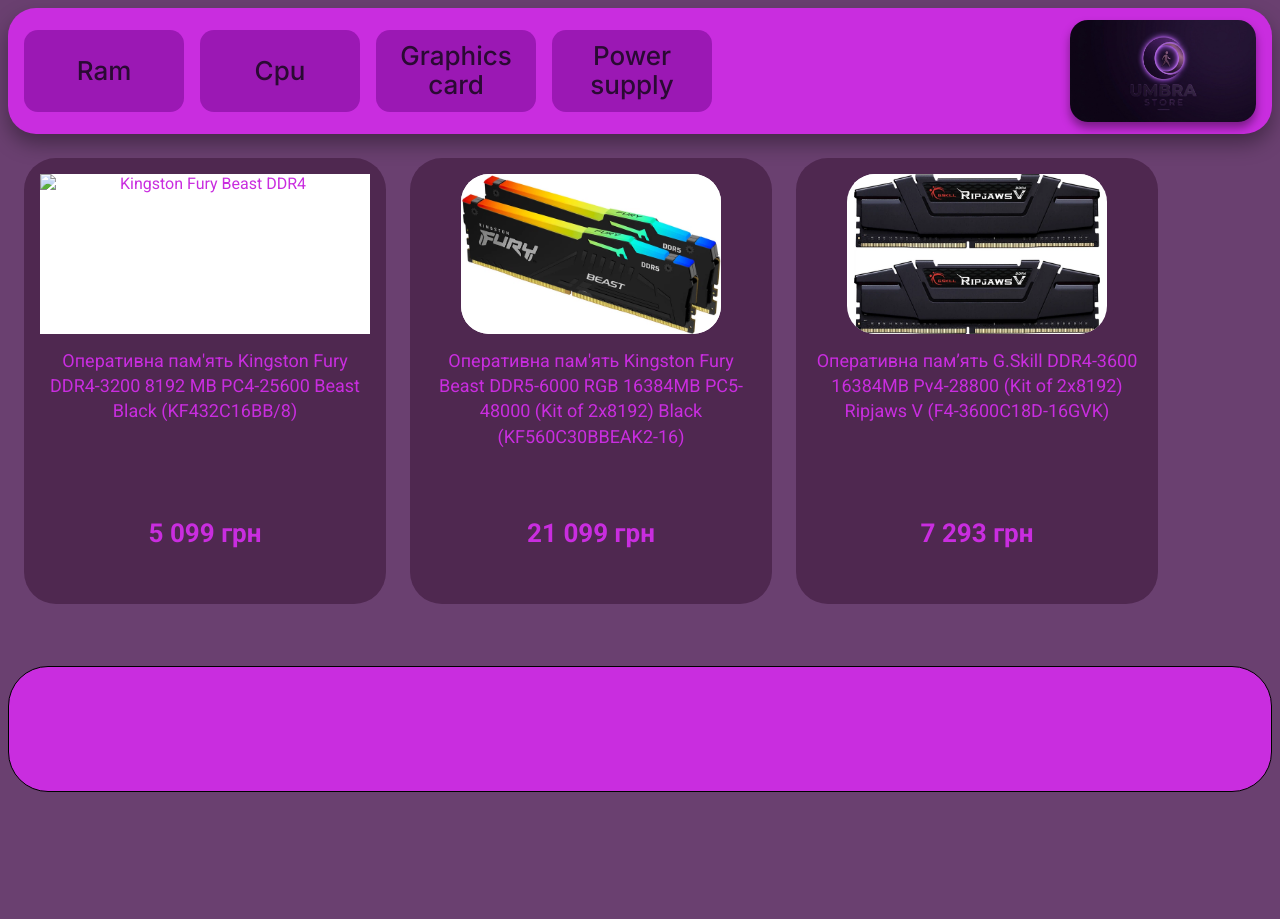
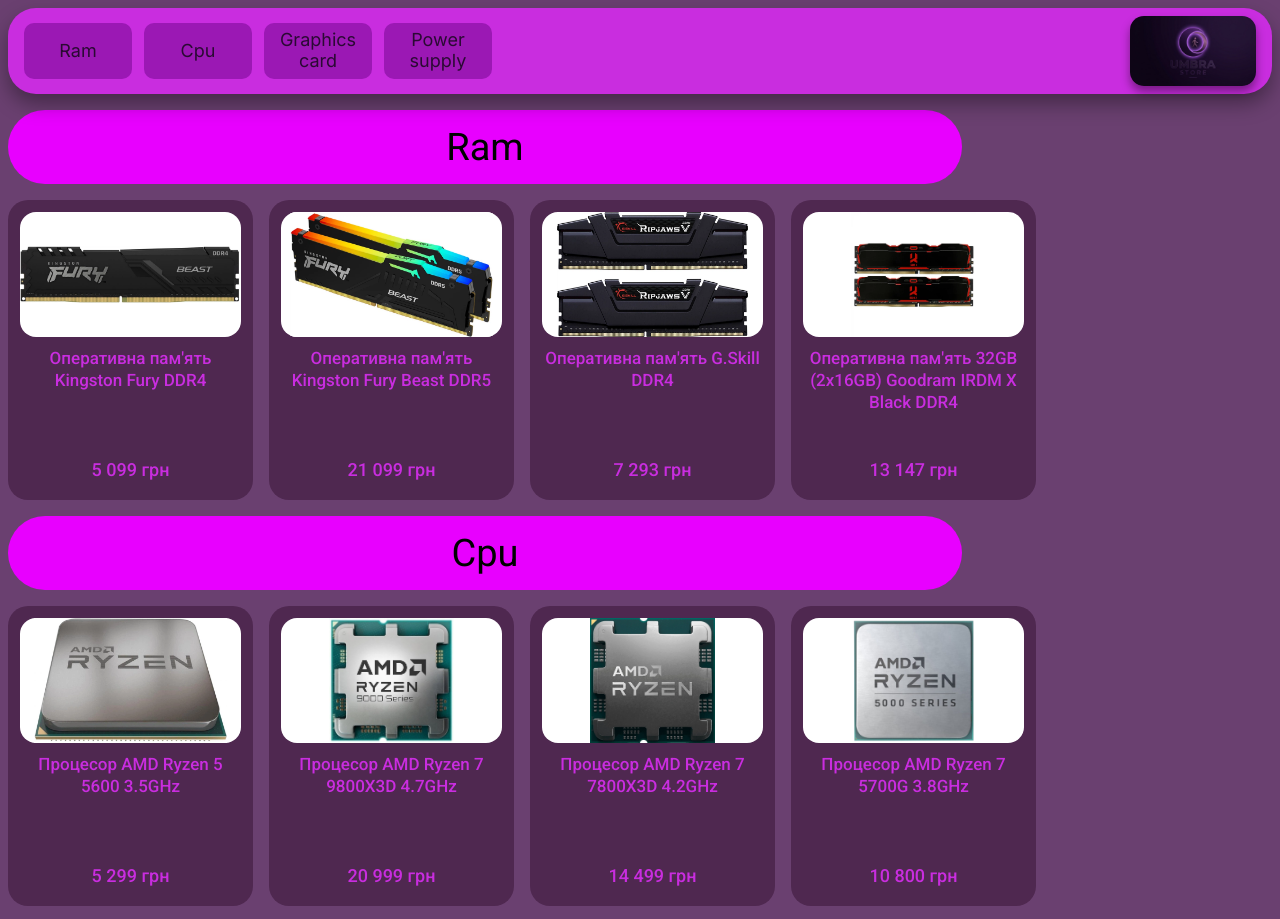
Before and after one commit to sevcenkoandrij245463634/FInal_project, a plain HTML site: page index.html in a window 1280 px wide. Shown: the top 919 px of the page. Before the commit the page ends 800 px from the top, so only its background shows below. Drawn offline with Linux system fonts and the light colour scheme.

Commit message:
Minor Chamges

```diff
--- a/index.html
+++ b/index.html
@@ -26,25 +26,123 @@
         </div>
     </header>
 
-    <main id="ram">
-
+    <section id="ram">
+      <h2 class="section-title">Ram</h2>
+      <div class="grid">
         <article class="card">
-      <img src="img//194515087.webp" alt="Kingston Fury Beast DDR4">
-      <h2>Оперативна пам'ять Kingston Fury DDR4-3200 8192 MB PC4-25600 Beast Black (KF432C16BB/8)</h2>
+          <img src="img/194515087.webp" alt="Kingston Fury DDR4">
+          <h3>Оперативна пам'ять Kingston Fury DDR4</h3>
           <p class="price">5 099 грн</p>
         </article>
 
         <article class="card">
-      <img class="rounded" src="img/419610579.webp" alt="Kingston Fury Beast DDR5 RGB">
-      <h2>Оперативна пам'ять Kingston Fury Beast DDR5-6000 RGB 16384MB PC5-48000 (Kit of 2x8192) Black (KF560C30BBEAK2-16)</h2>
+          <img src="img/419610579.webp" alt="Kingston Fury Beast DDR5">
+          <h3>Оперативна пам'ять Kingston Fury Beast DDR5</h3>
           <p class="price">21 099 грн</p>
         </article>
 
         <article class="card">
-      <img class="rounded" src="img/125397740.webp" alt="G.Skill DDR4-3600 16384MB Pv4-28800 Ripjaws V">
-      <h2>Оперативна памʼять G.Skill DDR4-3600 16384MB Pv4-28800 (Kit of 2x8192) Ripjaws V (F4-3600C18D-16GVK)</h2>
-      <p class="price">7 293 грн</p>
+          <img src="img/125397740.webp" alt="G.Skill Ripjaws V DDR4">
+          <h3>Оперативна пам'ять G.Skill DDR4</h3>
+          <p class="price">7 293 грн</p>
         </article>
+
+        <article class="card">
+          <img src="img/362854062.webp" alt="Goodram IRDM X Black DDR4">
+          <h3>Оперативна пам'ять 32GB (2x16GB) Goodram IRDM X Black DDR4</h3>
+          <p class="price">13 147 грн</p>
+        </article>
+      </div>
+    </section>
+
+
+     <section id="cpu">
+      <h2 class="section-title">Cpu</h2>
+      <div class="grid">
+
+        <article class="card">
+          <img src="img/173824047.webp" alt="AMD Ryzen 5 5600">
+          <h3>Процесор AMD Ryzen 5 5600 3.5GHz</h3>
+          <p class="price">5 299 грн</p>
+        </article>
+
+        <article class="card">
+          <img src="img/510977771.webp" alt="AMD Ryzen 7 9800X3D">
+          <h3>Процесор AMD Ryzen 7 9800X3D 4.7GHz</h3>
+          <p class="price">20 999 грн</p>
+        </article>
+
+        <article class="card">
+          <img src="img/510976566.webp" alt="AMD Ryzen 7 7800X3D">
+          <h3>Процесор AMD Ryzen 7 7800X3D 4.2GHz</h3>
+          <p class="price">14 499 грн</p>
+        </article>
+
+        <article class="card">
+          <img src="img/197758628.webp" alt="AMD Ryzen 7 5700G">
+          <h3>Процесор AMD Ryzen 7 5700G 3.8GHz</h3>
+          <p class="price">10 800 грн</p>
+        </article>
+      </div>
+    </section>
+
+<section id="gpu">
+      <h2 class="section-title">Graphics card</h2>
+      <div class="grid">
+        <article class="card">
+          <img src="img/523076218.webp" alt="ASUS Radeon RX 9070 XT PRIME OC">
+          <h3>Відеокарта ASUS PCI-Ex Radeon RX 9070 XT PRIME OC Edition 16GB GDDR6</h3>
+          <p class="price">51 999 грн</p>
+        </article>
+
+        <article class="card">
+          <img src="img/191478430.webp" alt="Asus GeForce RTX 3060 Dual OC V2">
+          <h3>Відеокарта Asus PCI-Ex GeForce RTX 3060 Dual OC V2 LHR 12GB GDDR6</h3>
+          <p class="price">24 599 грн</p>
+        </article>
+
+        <article class="card">
+          <img src="img/650858454.webp" alt="MSI GeForce RTX 5060 Ti GAMING TRIO OC">
+          <h3>Відеокарта MSI PCI-Ex GeForce RTX 5060 Ti 8G GAMING TRIO OC 8GB GDDR7</h3>
+          <p class="price">36 499 грн</p>
+        </article>
+
+        <article class="card">
+          <img src="img/551706002.webp" alt="MSI GeForce RTX 5060 VENTUS 2X OC">
+          <h3>Відеокарта MSI PCI-Ex GeForce RTX 5060 VENTUS 2X OC 8GB GDDR7</h3>
+          <p class="price">30 499 грн</p>
+        </article>
+      </div>
+    </section>
+
+<section id="psu">
+      <h2 class="section-title">Power supply</h2>
+      <div class="grid">
+        <article class="card">
+          <img src="img/658846215.webp" alt="Thermalright TR-KG850 850 Вт">
+          <h3>Блок живлення Thermalright TR-KG850 850 Вт</h3>
+          <p class="price">4 500 грн</p>
+        </article>
+
+        <article class="card">
+          <img src="img/350759257.webp" alt="Switching Power Supply ATX-460W">
+          <h3>Блок живлення Switching Power Supply ATX-460W</h3>
+          <p class="price">50 000 грн</p>
+        </article>
+
+        <article class="card">
+          <img src="img/350695970.webp" alt="Switching Power Supply 450W">
+          <h3>Блок живлення Switching Power Supply 450W</h3>
+          <p class="price">50 000 грн</p>
+        </article>
+
+        <article class="card">
+          <img src="img/496136249.webp" alt="ATX780HM 780 W">
+          <h3>Блок живлення ATX780HM на 780 W ATX Б/У</h3>
+          <p class="price">1 440 грн</p>
+        </article>
+      </div>
+    </section>\
 
     </main>
 
--- a/style.css
+++ b/style.css
@@ -3,21 +3,23 @@
     padding: 0;
     box-sizing: border-box;
 }
-    :root {
+:root {
       --bg: #6a4070;
       --header: #c92ddf;
+      --title-bar: #e800ff;
       --nav-btn: #9b18b4;
       --card: #4f2850;
       --text: #c92ddf;
       --dark: #2a0a33;
     }
     * { box-sizing: border-box; margin: 0; padding: 0; }
+    html { scroll-behavior: smooth; }
 
     body {
       min-height: 100vh;
       display: flex;
       flex-direction: column;
-      gap: 24px;
+      gap: 16px;
       padding: 8px;
       background: var(--bg);
       font-family: "Roboto", sans-serif;
@@ -25,82 +27,105 @@
 
     /* ---------- Header ---------- */
     header {
+      position: sticky;
+      top: 0;
+      z-index: 10;
       display: flex;
       align-items: center;
       justify-content: space-between;
       gap: 16px;
-      padding: 12px 16px;
+      padding: 8px 16px;
       background: var(--header);
       border-radius: 28px;
       box-shadow: 0 10px 20px rgba(0, 0, 0, .35);
     }
     .logo img {
       display: block;
-      width: 186px;
-      height: 102px;
+      width: 126px;
+      height: 70px;
       object-fit: cover;
-      border-radius: 18px;
+      border-radius: 14px;
       box-shadow: 0 6px 10px rgba(0, 0, 0, .4);
     }
-
-    nav { display: flex; gap: 16px; }
+    nav { display: flex; gap: 12px; }
     nav a {
       display: flex;
       align-items: center;
       justify-content: center;
-      width: 160px;
-      height: 82px;
-      padding: 8px;
+      width: 108px;
+      height: 56px;
+      padding: 6px;
       text-align: center;
       text-decoration: none;
-      font: 500 26px/1.1 "Inter", sans-serif;
+      font: 400 18px/1.15 "Inter", sans-serif;
       color: var(--dark);
       background: var(--nav-btn);
-      border-radius: 14px;
+      border-radius: 10px;
       transition: filter .2s;
     }
     nav a:hover,
     nav a:focus-visible { filter: brightness(1.2); outline: none; }
 
-    /* ---------- Products ---------- */
+    /* ---------- Sections ---------- */
     main {
       flex: 1;
       display: flex;
-      flex-wrap: wrap;
-      align-items: flex-start;
+      flex-direction: column;
       gap: 24px;
-      padding: 0 16px;
+      padding: 0 8px;
     }
+    section { scroll-margin-top: 96px; }
+
+    .section-title {
+      max-width: 954px;
+      height: 74px;
+      display: flex;
+      align-items: center;
+      justify-content: center;
+      margin-bottom: 16px;
+      font: 400 38px "Roboto", sans-serif;
+      color: #000;
+      background: var(--title-bar);
+      border-radius: 37px;
+    }
+
+    .grid {
+      display: grid;
+      grid-template-columns: repeat(auto-fill, 245px);
+      gap: 16px;
+    }
+
+    /* ---------- Product card ---------- */
     .card {
-      width: 362px;
-      min-height: 446px;
-      padding: 16px;
+      min-height: 300px;
+      padding: 12px;
       display: flex;
       flex-direction: column;
       align-items: center;
       text-align: center;
       background: var(--card);
-      border-radius: 32px;
+      border-radius: 20px;
       color: var(--text);
     }
     .card img {
       width: 100%;
-      height: 160px;
+      height: 125px;
       object-fit: contain;
+      border-radius: 16px;
       background: #fff;
     }
-    .card img.rounded { width: 260px; border-radius: 28px; }
-    .card h2 {
-      margin-top: 14px;
-      font-size: 18px;
-      font-weight: 400;
-      line-height: 1.4;
+    .card h3 {
+      margin-top: 10px;
+      font-size: 17px;
+      font-weight: 500;
+      line-height: 1.3;
     }
     .card .price {
       margin-top: auto;
-      padding: 24px 0 40px;
-      font-size: 26px;
-      font-weight: 700;
+      padding-top: 16px;
+      padding-bottom: 8px;
+      font-size: 18px;
+      font-weight: 500;
     }
 
     /* ---------- Footer ---------- */
@@ -114,6 +139,6 @@
     @media (max-width: 800px) {
       header { flex-direction: column; }
       nav { flex-wrap: wrap; justify-content: center; }
-      nav a { width: 140px; height: 64px; font-size: 20px; }
-      main { justify-content: center; }
+      .section-title { font-size: 28px; height: 60px; }
+      .grid { justify-content: center; }
     }
```
Also changed, not shown: img/173824047.webp (added), img/191478430.webp (added), img/197758628.webp (added), img/350695970.webp (added), img/350759257.webp (added), img/362854062.webp (added), img/496136249.webp (added), img/510976566.webp (added), img/510977771.webp (added), img/523076218.webp (added), img/551706002.webp (added), img/650858454.webp (added), img/658846215.webp (added). Lines whose indentation alone changed are shown as unchanged.
